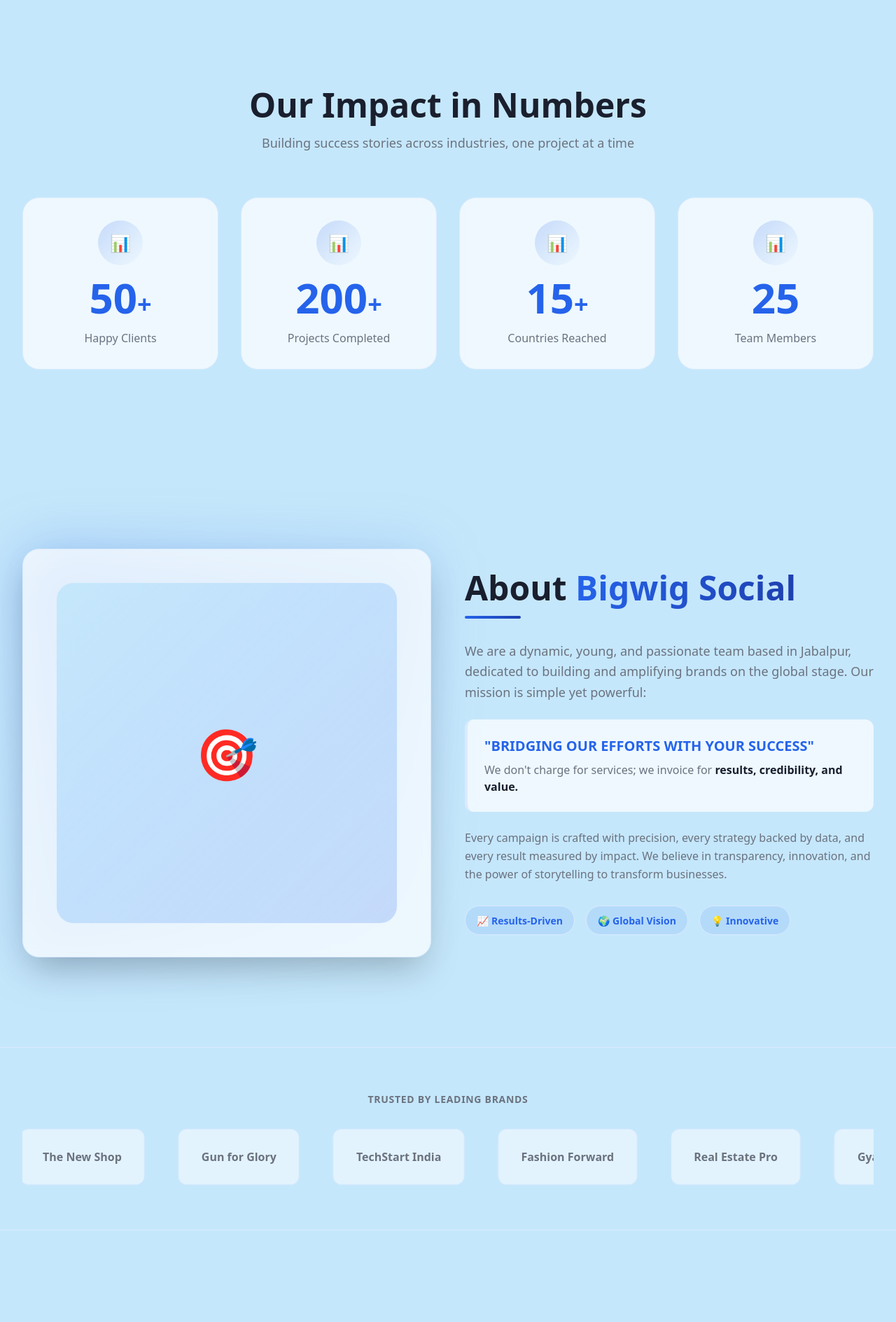
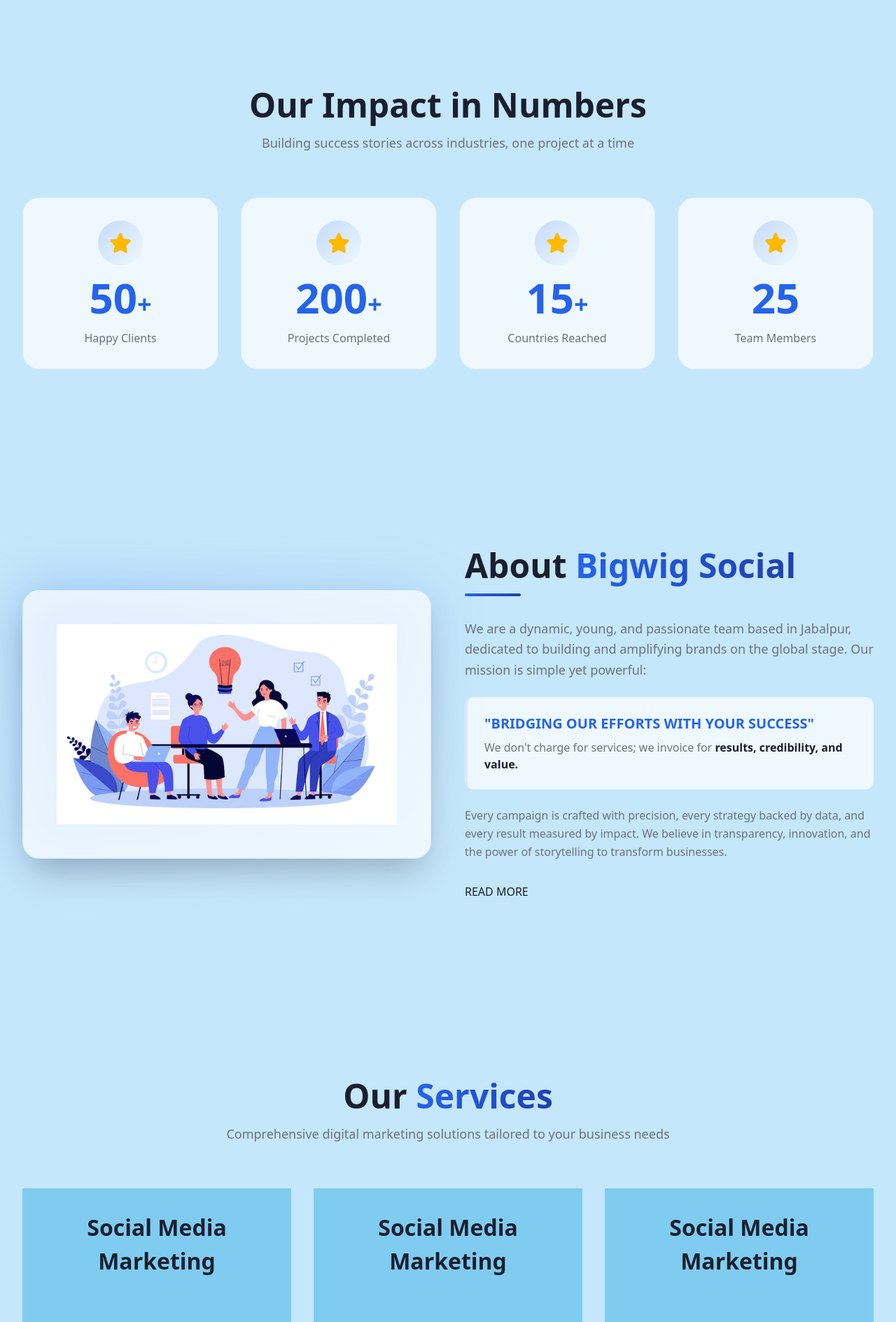
Before and after one commit to shubhworks/bigwigsocial, a Next.js app in the folder apps/frontend/: page / in a window 1280 px wide. Shown: the part 882-2771 px from the top of the page at 70% size. Built offline with nearby package versions, Linux system fonts and the light colour scheme.

Commit message:
checkpoint good

```diff
--- /dev/null
+++ b/apps/frontend/app/about/page.tsx
@@ -0,0 +1,6 @@
+export default function AboutPage() {
+    return (
+        <>
+        asd</>
+    )
+}
--- a/apps/frontend/app/page.tsx
+++ b/apps/frontend/app/page.tsx
@@ -27,7 +27,6 @@
       <Hero />
       <StatsSection />
       <AboutSection />
-      <ClientLogos />
       <ServicesSection />
       <PortfolioSection />
       <TestimonialSection />
--- a/apps/frontend/components/Navbar.tsx
+++ b/apps/frontend/components/Navbar.tsx
@@ -53,7 +53,7 @@
                 <a
                   key={link.label}
                   href={link.href}
-                  className="text-(--color-text-secondary) hover:text-blue-600 font-extrabold text-xl transition-colors"
+                  className="text-(--color-text-secondary) hover:bg-blue-200 p-3 rounded-3xl  hover:text-blue-600 font-extrabold text-xl transition-colors"
                 >
                   {link.label}
                 </a>
--- a/apps/frontend/components/about-section.tsx
+++ b/apps/frontend/components/about-section.tsx
@@ -1,4 +1,7 @@
 'use client'
+
+import Image from "next/image"
+import Link from "next/link"
 
 export default function AboutSection() {
   return (
@@ -9,9 +12,12 @@
           <div className="relative">
             <div className="absolute inset-0 bg-gradient-to-br from-[var(--color-accent)]/30 to-transparent rounded-3xl blur-2xl"></div>
             <div className="relative bg-white/70 backdrop-blur-sm rounded-3xl p-8 md:p-12 border border-white/40 shadow-2xl">
-              <div className="aspect-square bg-gradient-to-br from-[var(--color-primary)] to-[var(--color-accent)]/20 rounded-2xl flex items-center justify-center text-7xl">
-                🎯
-              </div>
+              <Image
+                src={`/workingtogether.jpg`}
+                alt="about image"
+                width={600}
+                height={600}
+              />
             </div>
           </div>
 
@@ -43,17 +49,11 @@
               </p>
             </div>
 
-            <div className="flex gap-4 flex-wrap">
-              <div className="px-4 py-2 bg-[var(--color-accent)]/10 rounded-full border border-[var(--color-accent)]/30">
-                <span className="text-sm font-semibold text-[var(--color-accent)]">📈 Results-Driven</span>
+            <Link href={'/about'}>
+              <div className="flex gap-4 flex-wrap">
+                READ MORE
               </div>
-              <div className="px-4 py-2 bg-[var(--color-accent)]/10 rounded-full border border-[var(--color-accent)]/30">
-                <span className="text-sm font-semibold text-[var(--color-accent)]">🌍 Global Vision</span>
-              </div>
-              <div className="px-4 py-2 bg-[var(--color-accent)]/10 rounded-full border border-[var(--color-accent)]/30">
-                <span className="text-sm font-semibold text-[var(--color-accent)]">💡 Innovative</span>
-              </div>
-            </div>
+            </Link>
           </div>
         </div>
       </div>
--- a/apps/frontend/components/buttons/NavButton.tsx
+++ b/apps/frontend/components/buttons/NavButton.tsx
@@ -4,7 +4,9 @@
     text: string;
 }) => {
     return (
-        <div className="relative">
+        <div onClick={() => {
+          window.location.href = "/#portfolio"
+        }} className="relative">
             <button className="btn relative appearance-none bg-transparent border-none text-[#0f1923] cursor-pointer p-2 mb-5 uppercase font-bold text-[14px] transition-all duration-150 ease-linear">
 
                 {/* Inner container */}
--- /dev/null
+++ b/apps/frontend/components/cards/FlipCard.tsx
@@ -0,0 +1,76 @@
+import React, { ReactElement } from 'react';
+import styled from 'styled-components';
+
+const Card = ( {logo, title, description}: {
+    logo?: ReactElement;
+    title: string;
+    description: string;
+} ) => {
+  return (
+    <StyledWrapper>
+      <div className="card">
+        <div className="content">
+          <div className="front">
+            <h3 className="title"> {title} </h3>
+          </div>
+          <div className="back">
+            <p className="description">
+                {description}
+            </p>
+          </div>
+        </div>
+      </div>
+    </StyledWrapper>
+  );
+}
+
+const StyledWrapper = styled.div`
+  .card {
+    width: 15rem;
+    cursor: pointer;
+  }
+
+  .content {
+    text-align: center;
+    position: relative;
+    transition: all 2.25s;
+    background-color: rgb(127, 204, 240);
+    padding: 12em;
+    transform-style: preserve-3d;
+  }
+
+  .card:hover .content {
+    transform: rotateY(0.5turn);
+  }
+
+  .front,
+  .back {
+    position: absolute;
+    top: 0;
+    left: 0;
+    bottom: 0;
+    right: 0;
+    padding: 2em;
+    transform-style: preserve-3d;
+    backface-visibility: hidden;
+  }
+
+  .title {
+    transform: translateZ(5rem);
+    font-size: 2rem;
+  }
+
+  .subtitle {
+    transform: translateZ(2rem);
+  }
+
+  .back {
+    transform: rotateY(0.5turn);
+    background-color: #009bff;
+  }
+
+  .description {
+    transform: translateZ(3rem);
+  }`;
+
+export default Card;
--- a/apps/frontend/components/contact-section.tsx
+++ b/apps/frontend/components/contact-section.tsx
@@ -108,7 +108,7 @@
                       value={formData.phone}
                       onChange={handleChange}
                       className="w-full px-4 py-3 bg-white/50 border border-[var(--color-border)] rounded-lg focus:outline-none focus:border-[var(--color-accent)] focus:ring-2 focus:ring-[var(--color-accent)]/20 transition-all"
-                      placeholder="+91 XXXXX XXXXX"
+                      placeholder="+91 91312 49316"
                     />
                   </div>
 
@@ -187,7 +187,7 @@
                   <div>
                     <h4 className="font-bold text-[var(--color-text-primary)] mb-1">Phone</h4>
                     <p className="text-[var(--color-text-secondary)]">
-                      +91 XXXXX XXXXX
+                      +91 91312 49316
                     </p>
                   </div>
                 </div>
@@ -199,7 +199,7 @@
                   <div>
                     <h4 className="font-bold text-[var(--color-text-primary)] mb-1">Email</h4>
                     <p className="text-[var(--color-text-secondary)]">
-                      hello@bigwigsocial.com
+                      bigwigsocial@gmail.com
                     </p>
                   </div>
                 </div>
--- a/apps/frontend/components/hero.tsx
+++ b/apps/frontend/components/hero.tsx
@@ -56,7 +56,9 @@
               </p>
             </div>
 
-            <button className="group px-8 py-4 bg-[var(--color-accent)] text-white rounded-full font-bold text-lg hover:bg-[var(--color-accent-dark)] transition-all hover:shadow-xl hover:scale-105 inline-flex items-center gap-2">
+            <button onClick={() => {
+              window.location.href = "/#testimonials"
+            }} className="group px-8 py-4 bg-[var(--color-accent)] text-white rounded-full font-bold text-lg hover:bg-[var(--color-accent-dark)] transition-all hover:shadow-xl hover:scale-105 inline-flex items-center gap-2">
               Let's Talk Results
               <span className="group-hover:translate-x-1 transition-transform">→</span>
             </button>
--- a/apps/frontend/components/services-section.tsx
+++ b/apps/frontend/components/services-section.tsx
@@ -1,4 +1,6 @@
 'use client'
+
+import FlipCard from "./cards/FlipCard"
 
 export default function ServicesSection() {
   const services = [
@@ -47,33 +49,12 @@
         </div>
 
         <div className="grid md:grid-cols-3 gap-8">
-          {services.map((service, idx) => (
-            <div
-              key={idx}
-              className="group relative bg-white/70 backdrop-blur-sm rounded-2xl p-8 border border-white/40 hover:border-[var(--color-accent)]/50 transition-all duration-300 hover:shadow-2xl hover:-translate-y-2 overflow-hidden"
-            >
-              {/* Background glow */}
-              <div className="absolute inset-0 bg-gradient-to-br from-[var(--color-accent)]/0 to-transparent group-hover:from-[var(--color-accent)]/10 transition-all duration-300"></div>
-
-              <div className="relative z-10">
-                <div className="text-5xl mb-4 group-hover:scale-110 transition-transform duration-300">
-                  {service.icon}
-                </div>
-                <h3 className="text-xl font-bold text-[var(--color-text-primary)] mb-3">
-                  {service.title}
-                </h3>
-                <p className="text-[var(--color-text-secondary)] leading-relaxed">
-                  {service.description}
-                </p>
-
-                {/* Arrow button */}
-                <div className="mt-6 flex items-center gap-2 text-[var(--color-accent)] font-semibold group-hover:gap-3 transition-all">
-                  <span>Learn more</span>
-                  <span className="text-lg">→</span>
-                </div>
-              </div>
-            </div>
-          ))}
+          <FlipCard title="Social Media Marketing" description="Strategic campaigns that engage your audience and build brand loyalty across all platforms."/>
+          <FlipCard title="Social Media Marketing" description="Strategic campaigns that engage your audience and build brand loyalty across all platforms."/>
+          <FlipCard title="Social Media Marketing" description="Strategic campaigns that engage your audience and build brand loyalty across all platforms."/>
+          <FlipCard title="Social Media Marketing" description="Strategic campaigns that engage your audience and build brand loyalty across all platforms."/>
+          <FlipCard title="Social Media Marketing" description="Strategic campaigns that engage your audience and build brand loyalty across all platforms."/>
+          <FlipCard title="Social Media Marketing" description="Strategic campaigns that engage your audience and build brand loyalty across all platforms."/>
         </div>
       </div>
     </section>
--- a/apps/frontend/components/stats-section.tsx
+++ b/apps/frontend/components/stats-section.tsx
@@ -1,11 +1,13 @@
 'use client'
 
-import { useEffect, useRef, useState } from 'react'
+import { Star } from '@/icons/Star'
+import { ReactElement, useEffect, useRef, useState } from 'react'
 
 interface Stat {
   label: string
   value: number
   suffix: string
+  icon: ReactElement
 }
 
 interface AnimatedCounterProps {
@@ -68,10 +70,10 @@
   }, [])
 
   const stats: Stat[] = [
-    { label: 'Happy Clients', value: 50, suffix: '+' },
-    { label: 'Projects Completed', value: 200, suffix: '+' },
-    { label: 'Countries Reached', value: 15, suffix: '+' },
-    { label: 'Team Members', value: 25, suffix: '' },
+    { label: 'Happy Clients', value: 50, suffix: '+', icon: <Star className='size-8 text-amber-400'/> },
+    { label: 'Projects Completed', value: 200, suffix: '+', icon: <Star className='size-8 text-amber-400'/> },
+    { label: 'Countries Reached', value: 15, suffix: '+', icon: <Star className='size-8 text-amber-400'/> },
+    { label: 'Team Members', value: 25, suffix: '', icon: <Star className='size-8 text-amber-400'/> },
   ]
 
   return (
@@ -94,7 +96,7 @@
             >
               <div className="mb-4 flex justify-center">
                 <div className="w-16 h-16 rounded-full bg-gradient-to-br from-[var(--color-accent)]/20 to-transparent flex items-center justify-center group-hover:bg-gradient-to-br group-hover:from-[var(--color-accent)]/40 group-hover:to-transparent transition-all">
-                  <span className="text-2xl">📊</span>
+                  <span className="text-2xl"> {stat.icon} </span>
                 </div>
               </div>
               <AnimatedCounter target={stat.value} suffix={stat.suffix} isVisible={isVisible} />
--- /dev/null
+++ b/apps/frontend/icons/Star.tsx
@@ -0,0 +1,7 @@
+export const Star = ( {className}: {className?: string} ) => {
+    return (
+        <svg className={`${className}`} fill="currentColor" stroke="currentColor" xmlns="http://www.w3.org/2000/svg" viewBox="0 0 576 512">
+            <path d="M316.9 18C311.6 7 300.4 0 288.1 0s-23.4 7-28.8 18L195 150.3 51.4 171.5c-12 1.8-22 10.2-25.7 21.7s-.7 24.2 7.9 32.7L137.8 329 113.2 474.7c-2 12 3 24.2 12.9 31.3s23 8 33.8 2.3l128.3-68.5 128.3 68.5c10.8 5.7 23.9 4.9 33.8-2.3s14.9-19.3 12.9-31.3L438.5 329 542.7 225.9c8.6-8.5 11.7-21.2 7.9-32.7s-13.7-19.9-25.7-21.7L381.2 150.3 316.9 18z"/>
+        </svg>
+    )
+}
--- a/apps/frontend/package.json
+++ b/apps/frontend/package.json
@@ -16,6 +16,7 @@
     "next-themes": "^0.4.6",
     "react": "19.2.0",
     "react-dom": "19.2.0",
+    "styled-components": "^6.1.19",
     "tailwind-merge": "^3.4.0"
   },
   "devDependencies": {
```
Also changed, not shown: apps/frontend/public/workingtogether.jpg (added), 1 other file (tests, documents, lock files or other folders).
